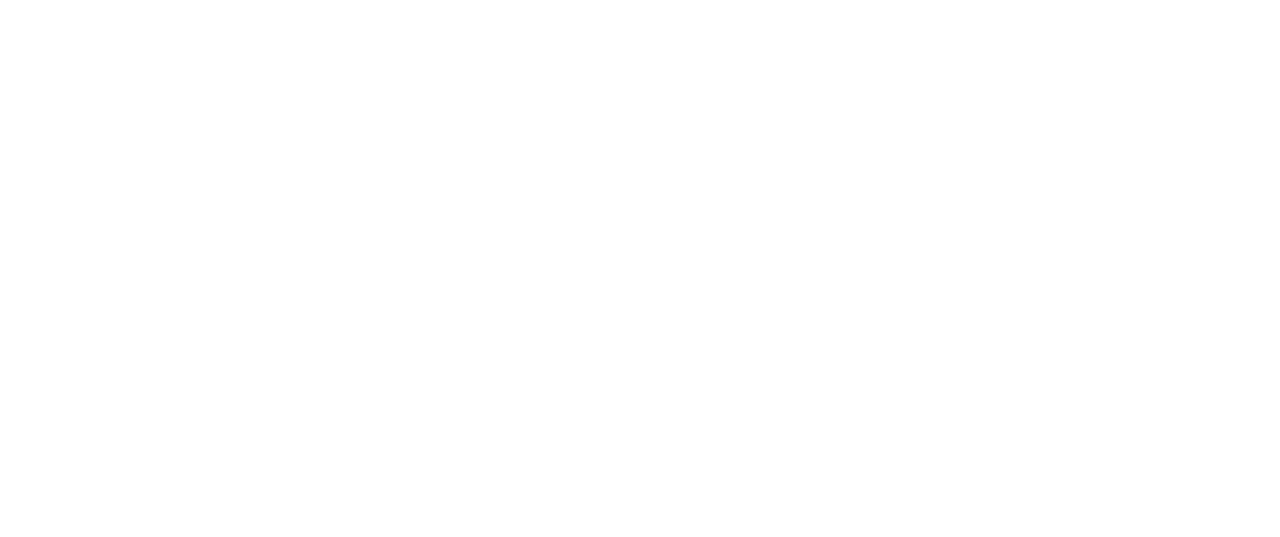
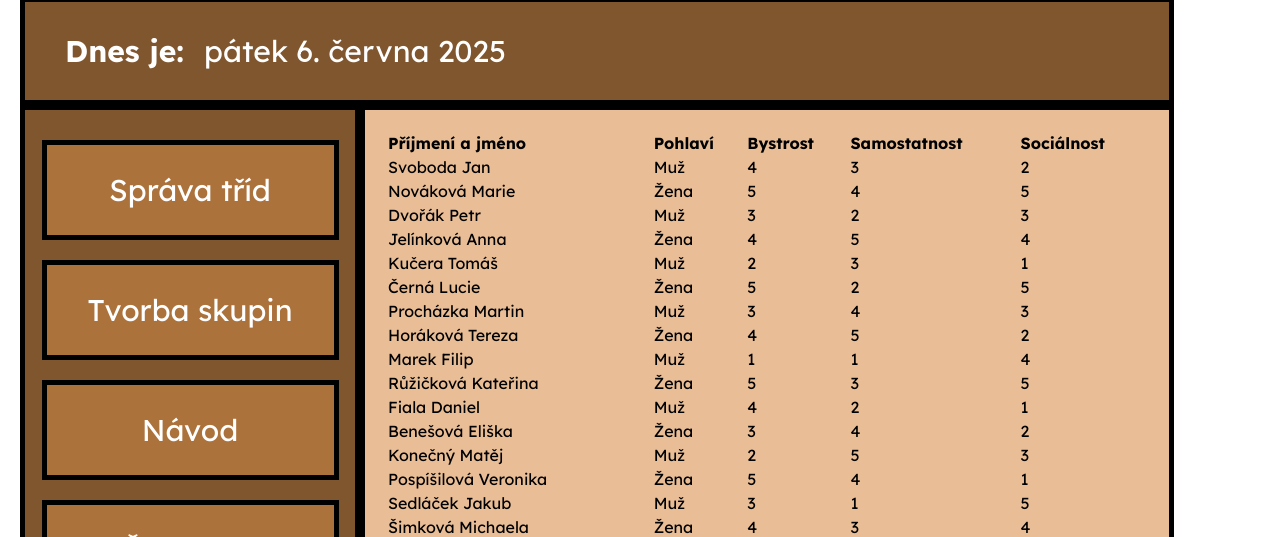
Before and after one commit to MichaelaHeidlerova/RozToc, a React (Vite) app in the folder my-app/: page /list in a window 1280 px wide. Before the commit this address had no page. Shown: the part 263-800 px from the top of the page. Built offline with nearby package versions, Linux system fonts and the light colour scheme; a web font is replaced by a local one.

Commit message:
stranka seznamu

```diff
--- a/my-app/src/components/Menu.jsx
+++ b/my-app/src/components/Menu.jsx
@@ -4,9 +4,11 @@
   return (
     <div className="navigation">
       <div className="classManagement">
+        <Link to="/list">
         <button className="drawersBtn" id="classManagementBtn">
           Správa tříd
         </button>
+        </Link>
       </div>
       <div className="groupFormation">
         <button className="drawersBtn" id="groupFormationBtn">
--- /dev/null
+++ b/my-app/src/components/pages/list/ListDetail.jsx
@@ -0,0 +1,32 @@
+export const ListDetail = ({ data }) => {
+  return (
+    <div className="list-detail">
+      <table class="students-table">
+        <thead>
+          <tr>
+            <th>Příjmení a jméno</th>
+            <th>Pohlaví</th>
+            <th>Bystrost</th>
+            <th>Samostatnost</th>
+            <th>Sociálnost</th>
+          </tr>
+        </thead>
+        <tbody>
+          {data?.map((row) => {
+            const vysledek = row.pohlavi === 0 ? 'Muž' : 'Žena';
+            const celeJmeno = `${row.prijmeni} ${row.jmeno}`;
+            return (
+              <tr key={celeJmeno}>
+                <td>{celeJmeno}</td>
+                <td>{vysledek}</td>
+                <td>{row.bystrost}</td>
+                <td>{row.samostatnost}</td>
+                <td>{row.socialni}</td>
+              </tr>
+            );
+          })}
+        </tbody>
+      </table>
+    </div>
+  );
+};
--- a/my-app/src/global.css
+++ b/my-app/src/global.css
@@ -261,3 +261,10 @@
 .intro p {
   margin: 0;
 }
+
+.list-detail th {
+text-align: left;
+}
+.list-detail table{
+  width: 100%;
+}
--- a/my-app/src/index.jsx
+++ b/my-app/src/index.jsx
@@ -5,6 +5,8 @@
 import { AboutUs } from './components/pages/AboutUs';
 import { Intro } from './components/pages/Intro';
 import { Instruction } from './components/pages/Instruction';
+import { ListDetail } from './components/pages/list/ListDetail';
+import { seznam } from './seznam';
 
 createRoot(
   document.querySelector('#app'),
@@ -14,6 +16,7 @@
       <Route path="about-us" element={<AboutUs></AboutUs>}></Route>
       <Route index element={<Intro></Intro>}></Route>
       <Route path="instruction" element={<Instruction></Instruction>}></Route>
+      <Route path="list" element={<ListDetail data={seznam}></ListDetail>}></Route>
       </Route>
     </Routes>
 
--- /dev/null
+++ b/my-app/src/seznam.jsx
@@ -0,0 +1,194 @@
+export const seznam = [
+  {
+    jmeno: 'Jan',
+    prijmeni: 'Svoboda',
+    pohlavi: 0,
+    bystrost: 4,
+    samostatnost: 3,
+    socialni: 2,
+  },
+  {
+    jmeno: 'Marie',
+    prijmeni: 'Nováková',
+    pohlavi: 1,
+    bystrost: 5,
+    samostatnost: 4,
+    socialni: 5,
+  },
+  {
+    jmeno: 'Petr',
+    prijmeni: 'Dvořák',
+    pohlavi: 0,
+    bystrost: 3,
+    samostatnost: 2,
+    socialni: 3,
+  },
+  {
+    jmeno: 'Anna',
+    prijmeni: 'Jelínková',
+    pohlavi: 1,
+    bystrost: 4,
+    samostatnost: 5,
+    socialni: 4,
+  },
+  {
+    jmeno: 'Tomáš',
+    prijmeni: 'Kučera',
+    pohlavi: 0,
+    bystrost: 2,
+    samostatnost: 3,
+    socialni: 1,
+  },
+  {
+    jmeno: 'Lucie',
+    prijmeni: 'Černá',
+    pohlavi: 1,
+    bystrost: 5,
+    samostatnost: 2,
+    socialni: 5,
+  },
+  {
+    jmeno: 'Martin',
+    prijmeni: 'Procházka',
+    pohlavi: 0,
+    bystrost: 3,
+    samostatnost: 4,
+    socialni: 3,
+  },
+  {
+    jmeno: 'Tereza',
+    prijmeni: 'Horáková',
+    pohlavi: 1,
+    bystrost: 4,
+    samostatnost: 5,
+    socialni: 2,
+  },
+  {
+    jmeno: 'Filip',
+    prijmeni: 'Marek',
+    pohlavi: 0,
+    bystrost: 1,
+    samostatnost: 1,
+    socialni: 4,
+  },
+  {
+    jmeno: 'Kateřina',
+    prijmeni: 'Růžičková',
+    pohlavi: 1,
+    bystrost: 5,
+    samostatnost: 3,
+    socialni: 5,
+  },
+  {
+    jmeno: 'Daniel',
+    prijmeni: 'Fiala',
+    pohlavi: 0,
+    bystrost: 4,
+    samostatnost: 2,
+    socialni: 1,
+  },
+  {
+    jmeno: 'Eliška',
+    prijmeni: 'Benešová',
+    pohlavi: 1,
+    bystrost: 3,
+    samostatnost: 4,
+    socialni: 2,
+  },
+  {
+    jmeno: 'Matěj',
+    prijmeni: 'Konečný',
+    pohlavi: 0,
+    bystrost: 2,
+    samostatnost: 5,
+    socialni: 3,
+  },
+  {
+    jmeno: 'Veronika',
+    prijmeni: 'Pospíšilová',
+    pohlavi: 1,
+    bystrost: 5,
+    samostatnost: 4,
+    socialni: 1,
+  },
+  {
+    jmeno: 'Jakub',
+    prijmeni: 'Sedláček',
+    pohlavi: 0,
+    bystrost: 3,
+    samostatnost: 1,
+    socialni: 5,
+  },
+  {
+    jmeno: 'Michaela',
+    prijmeni: 'Šimková',
+    pohlavi: 1,
+    bystrost: 4,
+    samostatnost: 3,
+    socialni: 4,
+  },
+  {
+    jmeno: 'Lukáš',
+    prijmeni: 'Kadlec',
+    pohlavi: 0,
+    bystrost: 5,
+    samostatnost: 5,
+    socialni: 2,
+  },
+  {
+    jmeno: 'Kristýna',
+    prijmeni: 'Kratochvílová',
+    pohlavi: 1,
+    bystrost: 2,
+    samostatnost: 2,
+    socialni: 3,
+  },
+  {
+    jmeno: 'Adam',
+    prijmeni: 'Rybář',
+    pohlavi: 0,
+    bystrost: 4,
+    samostatnost: 1,
+    socialni: 2,
+  },
+  {
+    jmeno: 'Nikola',
+    prijmeni: 'Veselá',
+    pohlavi: 1,
+    bystrost: 3,
+    samostatnost: 3,
+    socialni: 5,
+  },
+  {
+    jmeno: 'Vojtěch',
+    prijmeni: 'Král',
+    pohlavi: 0,
+    bystrost: 5,
+    samostatnost: 4,
+    socialni: 4,
+  },
+  {
+    jmeno: 'Barbora',
+    prijmeni: 'Doležalová',
+    pohlavi: 1,
+    bystrost: 1,
+    samostatnost: 2,
+    socialni: 1,
+  },
+  {
+    jmeno: 'Ondřej',
+    prijmeni: 'Kolář',
+    pohlavi: 0,
+    bystrost: 4,
+    samostatnost: 3,
+    socialni: 3,
+  },
+  {
+    jmeno: 'Karolína',
+    prijmeni: 'Zemanová',
+    pohlavi: 1,
+    bystrost: 3,
+    samostatnost: 5,
+    socialni: 2,
+  },
+];
```
Also changed, not shown: my-app/seznam.jsx (deleted, +0 -146 lines).
